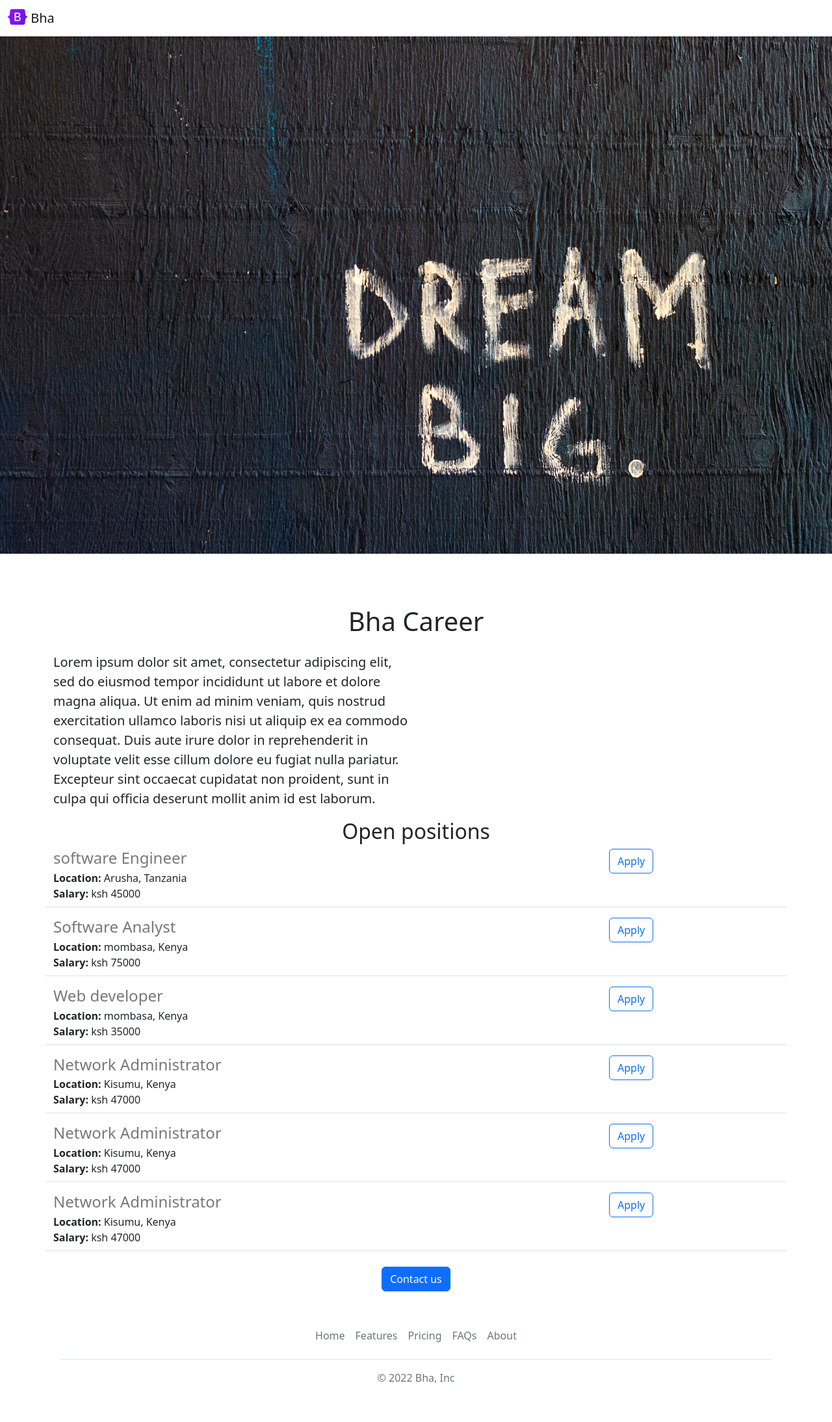
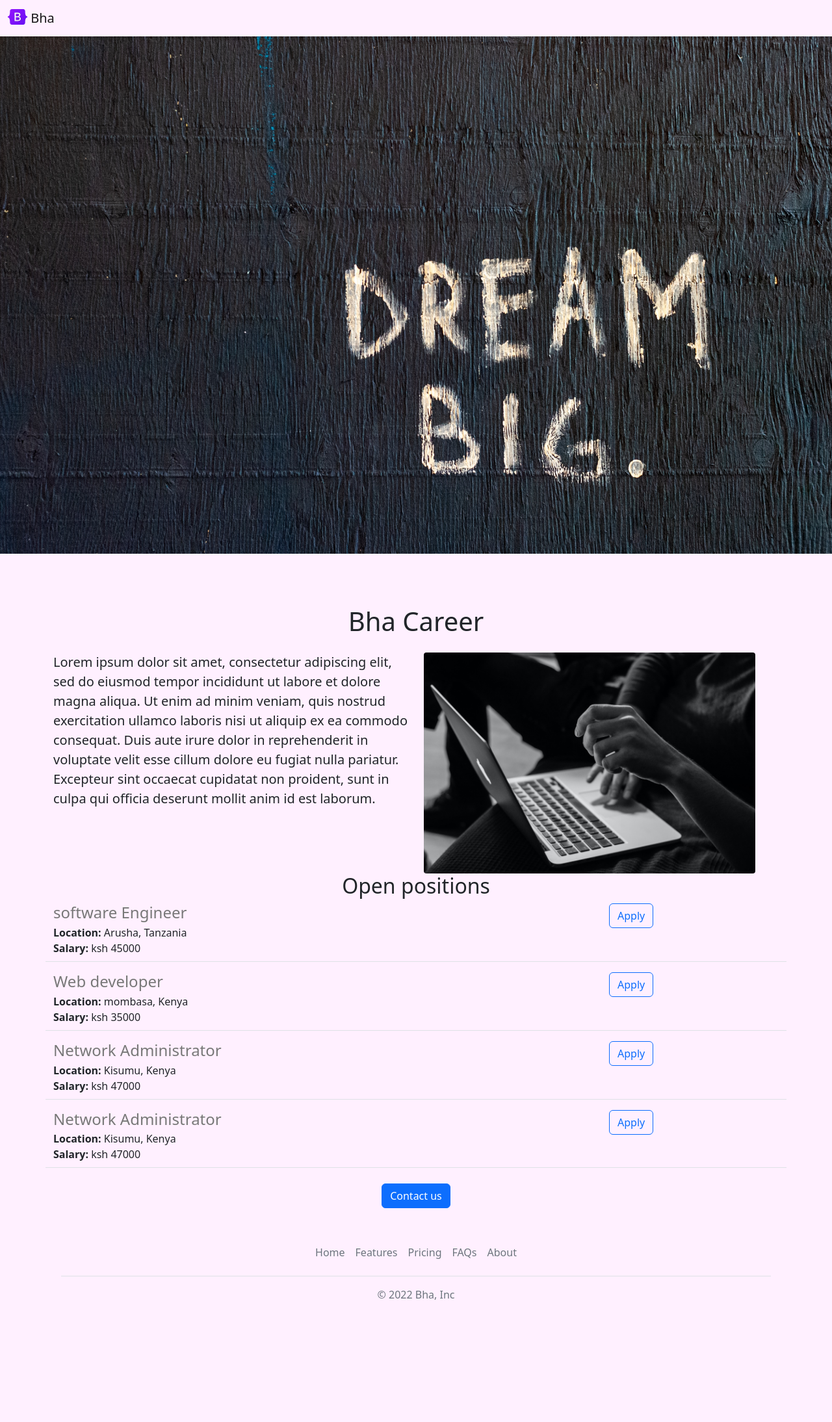
Before and after one commit to Afuyah/bha-career-tut, a Flask app: page / in a window 1280 px wide. Shown: the whole page at 65% size. After the commit the page ends 2000 px from the top, so only its background shows below. Run offline with Flask 2, Linux system fonts and the light colour scheme.

Commit message:
functional and aesthetic improvements

```diff
--- a/app.py
+++ b/app.py
@@ -8,12 +8,7 @@ JOBS = [
     'location':'Arusha, Tanzania',
     'salary': 'ksh 45000'
   },
-  {
-    'id': 2,
-    'title' : 'Software Analyst',
-    'location':'mombasa, Kenya',
-    'salary': 'ksh 75000'
-  },
+
   {
     'id': 3,
     'title' : 'Web developer',
@@ -26,12 +21,7 @@ JOBS = [
     'location':'Kisumu, Kenya',
     'salary': 'ksh 47000'
  },
-  {
-    'id': 5,
-    'title' : 'Network Administrator',
-    'location':'Kisumu, Kenya',
-    'salary': 'ksh 47000'
- },
+
 {
     'id': 6,
     'title' : 'Network Administrator',
--- a/templates/home.html
+++ b/templates/home.html
@@ -11,21 +11,21 @@
 
   </head>
 
-  <body>
+  <body style="background-color:rgb(255, 240, 255)">
      <img class= img-fluid id= "banner" src="https://bha-career-tut.afuyaah.repl.co/static/banner.jpg" style="height:36px width:100% object-fit: cover">
  <div class = "container">
     {%include 'nav.html' %}
     <h1 class="text-center mt-4 mb-4" >Bha Career</h1>
     <div class= "row">
       <div class= "col-md-6">
-    <p class ="lead" style= "font-family:roboto font-size:10px">Lorem ipsum dolor sit amet, consectetur adipiscing elit, sed do eiusmod tempor incididunt ut labore et dolore magna aliqua. Ut enim ad minim veniam, quis nostrud exercitation ullamco laboris nisi ut aliquip ex ea commodo consequat. Duis aute irure dolor in reprehenderit in voluptate velit esse cillum dolore eu fugiat nulla pariatur. Excepteur sint occaecat cupidatat non proident, sunt in culpa qui officia deserunt mollit anim id est laborum.
+    <p class ="lead" style= "font-size:20px">Lorem ipsum dolor sit amet, consectetur adipiscing elit, sed do eiusmod tempor incididunt ut labore et dolore magna aliqua. Ut enim ad minim veniam, quis nostrud exercitation ullamco laboris nisi ut aliquip ex ea commodo consequat. Duis aute irure dolor in reprehenderit in voluptate velit esse cillum dolore eu fugiat nulla pariatur. Excepteur sint occaecat cupidatat non proident, sunt in culpa qui officia deserunt mollit anim id est laborum.
     </p>
       </div>
-      <div class= "col-6 d-none d-md-6">
+      <div class= "col-6 d-none d-md-block col-md-6">
         <img src="https://bha-career-tut.afuyaah.repl.co/static/simage.jpg" style = "height:340px; border-radius:4px">
       </div>
       </div>
-    <h2 class="text-center">Open positions</h2>
+    <h2 class="text-center" style="">Open positions</h2>
     <div>
       {% for job in jobs %}
        {%include 'jobitem.html'%}
--- a/templates/jobitem.html
+++ b/templates/jobitem.html
@@ -15,7 +15,7 @@
       </div>
   </div>
   <div class ="col-3">
-   <button type="button" class="btn btn-outline-primary">Apply</button>
+   <button type="button" class="btn btn-outline-primary align-right">Apply</button>
   </div>
 
 
--- a/templates/nav.html
+++ b/templates/nav.html
@@ -1,4 +1,4 @@
-<nav class="navbar bg-body-tertiary shadow-sm fixed-top bg-white">
+<nav class="navbar bg-body-tertiary shadow-sm fixed-top" style="background-color:rgb(255, 240, 255)">
   <div class="container-fluid">
     <a class="navbar-brand" href="#">
       <img src="/static/logo.svg" alt="Logo" width="30" height="24" class="d-inline-block align-text-top">
```
